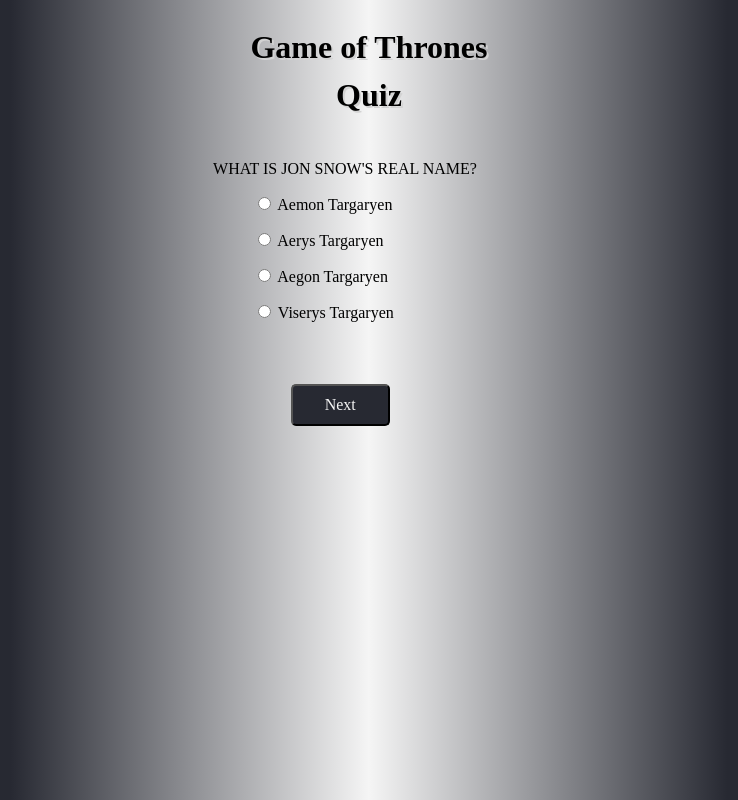
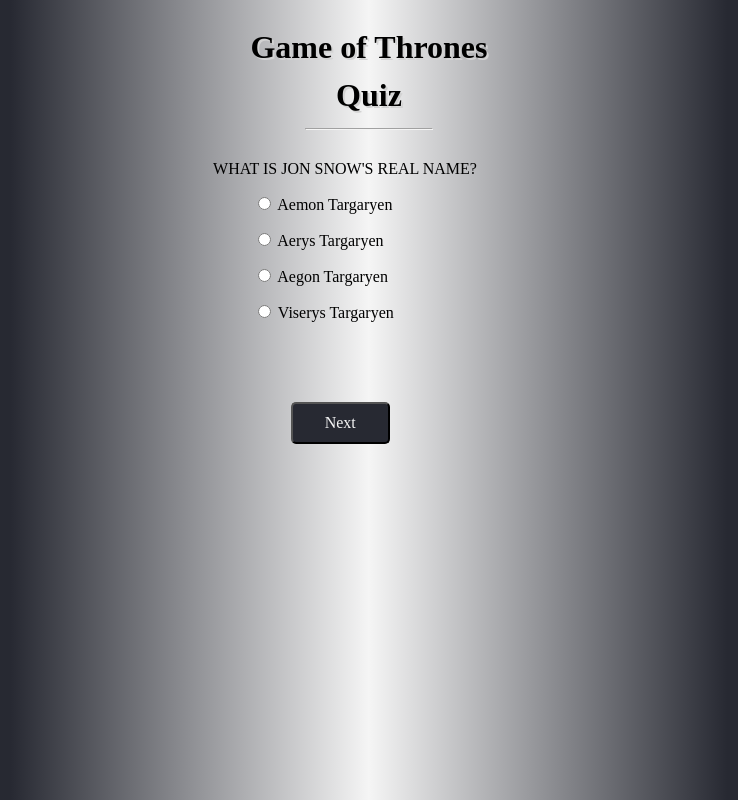
Before and after one commit to fhernand0705/quizz-app, an Angular app: page / in a window 1280 px wide. Shown: the whole page, without its empty margins (271-1009 px from the left). Built offline with nearby package versions, Linux system fonts and the light colour scheme; a web font is replaced by a local one.

Commit message:
adding hr line + styling

```diff
--- a/src/app/app.component.html
+++ b/src/app/app.component.html
@@ -3,4 +3,6 @@
   <h1 class="quiz">Quiz</h1>
 </div>
 
+<hr>
+
 <app-quiz></app-quiz>
--- a/src/styles.css
+++ b/src/styles.css
@@ -16,6 +16,13 @@ body {
 
 h1 {
   text-shadow: 2px 2px lightgray;
+}
+
+hr {
+  position: relative;
+  top: -3em;
+  width: 10%;
+  border-color: whitesmoke;
 }
 
 .quiz {
```
